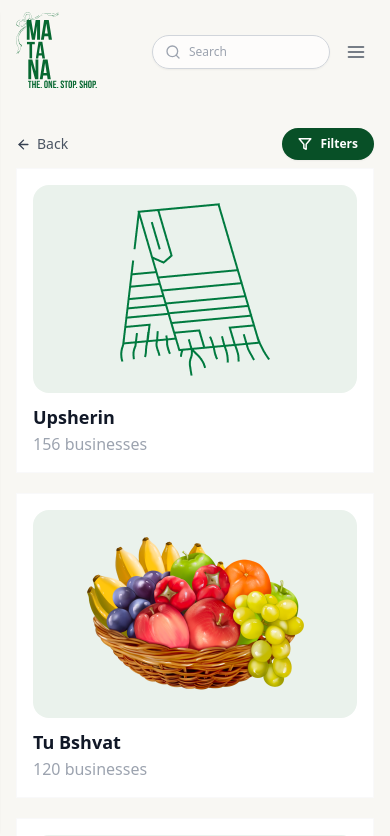
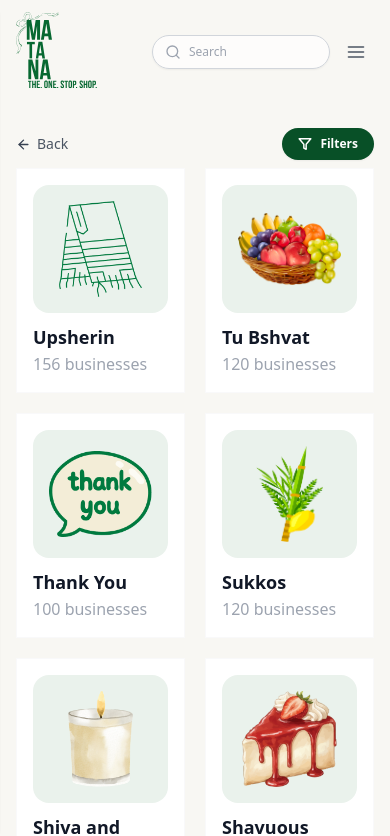
Before and after one commit to Sanjida-Khanam778/matana-admin, a React (Vite) app: page /all-categories in a window 390 px wide. Shown: the top 836 px of the page. Built offline with nearby package versions, Linux system fonts and the light colour scheme; a web font is replaced by a local one.

Commit message:
shrink cards

```diff
--- a/src/Routers/Router.jsx
+++ b/src/Routers/Router.jsx
@@ -22,6 +22,7 @@ export const router = createBrowserRouter([
         path: "all-categories",
         element: <AllCategories />,
       },
+
       {
         path: "all-stores/:categoryName?",
         element: <AllCategories />,
--- a/src/components/AllCategories/AllCategories.jsx
+++ b/src/components/AllCategories/AllCategories.jsx
@@ -227,11 +227,11 @@ function GridCard({ name, count, image, onClick }) {
       />
 
       {/* Image */}
-      <div className="rounded-2xl bg-[#EAF2EC] p-4 h-52 overflow-hidden mb-3 relative flex justify-center items-center">
+      <div className="rounded-2xl md:h-52 h-32 bg-[#EAF2EC] p-4 overflow-hidden mb-3 relative flex justify-center items-center">
         <img
           src={image}
           alt={name}
-          className="object-cover transition-transform duration-500 group-hover:scale-105"
+          className="object-contain w-full h-full transition-transform duration-500 group-hover:scale-105"
           draggable={false}
         />
       </div>
@@ -342,7 +342,7 @@ export default function BusinessSearch() {
           ) : (
             <>
               {/* 3-col grid */}
-              <div className="grid grid-cols-1 md:grid-cols-2 lg:grid-cols-3 xl:grid-cols-4 gap-5">
+              <div className="grid grid-cols-2 lg:grid-cols-3 xl:grid-cols-4 gap-5">
                 {gridItems.map((item) => (
                   <GridCard
                     key={item.name}
--- a/src/components/Browsecategories/Browsecategories.jsx
+++ b/src/components/Browsecategories/Browsecategories.jsx
@@ -65,7 +65,7 @@ function CategoryCard({ name, count, image, delayClass }) {
 
   return (
     <div
-      className={`cursor-pointer group bg-white p-2 md:p-4 relative overflow-hidden border border-gray-100/50 transition-all duration-300 hover:shadow-none`}
+      className={`cursor-pointer group bg-white p-2 md:p-4 relative overflow-hidden border border-gray-100/50 transition-all duration-300 hover:shadow-xl`}
       onMouseEnter={() => setHovered(true)}
       onMouseLeave={() => setHovered(false)}
       onClick={handleClick}
--- a/src/components/Businessresults/Businessresults.jsx
+++ b/src/components/Businessresults/Businessresults.jsx
@@ -55,7 +55,7 @@ function BusinessCard({ name, category, location, image, onClick }) {
       onClick={onClick}
     >
       {/* Image */}
-      <div className="h-44 overflow-hidden">
+      <div className="h-32 md:h-44 overflow-hidden">
         <img
           src={image}
           alt={name}
@@ -101,7 +101,7 @@ export default function BusinessResults({ categoryName }) {
       </p>
 
       {/* Responsive grid */}
-      <div className="grid grid-cols-1 sm:grid-cols-2 md:grid-cols-3 xl:grid-cols-4 gap-4">
+      <div className="grid grid-cols-2 md:grid-cols-3 xl:grid-cols-4 gap-4">
         {businesses.map((b) => (
           <BusinessCard
             key={b.id}
--- a/src/components/StatsBar/StatsBar.jsx
+++ b/src/components/StatsBar/StatsBar.jsx
@@ -77,7 +77,7 @@ export default function StatsBar() {
 
   return (
     <section className="w-full bg-[#FBF5ED] py-8 md:py-10 xl:py-12 font-inter">
-      <div className="max-w-7xl mx-auto">
+      <div className="w-11/12 sm:max-w-7xl mx-auto">
         <div className="grid grid-cols-1 md:grid-cols-3 gap-3 md:gap-4 lg:gap-5">
           {statsData.map((stat, i) => {
             const isDark = stat.theme === "dark-green";
```
